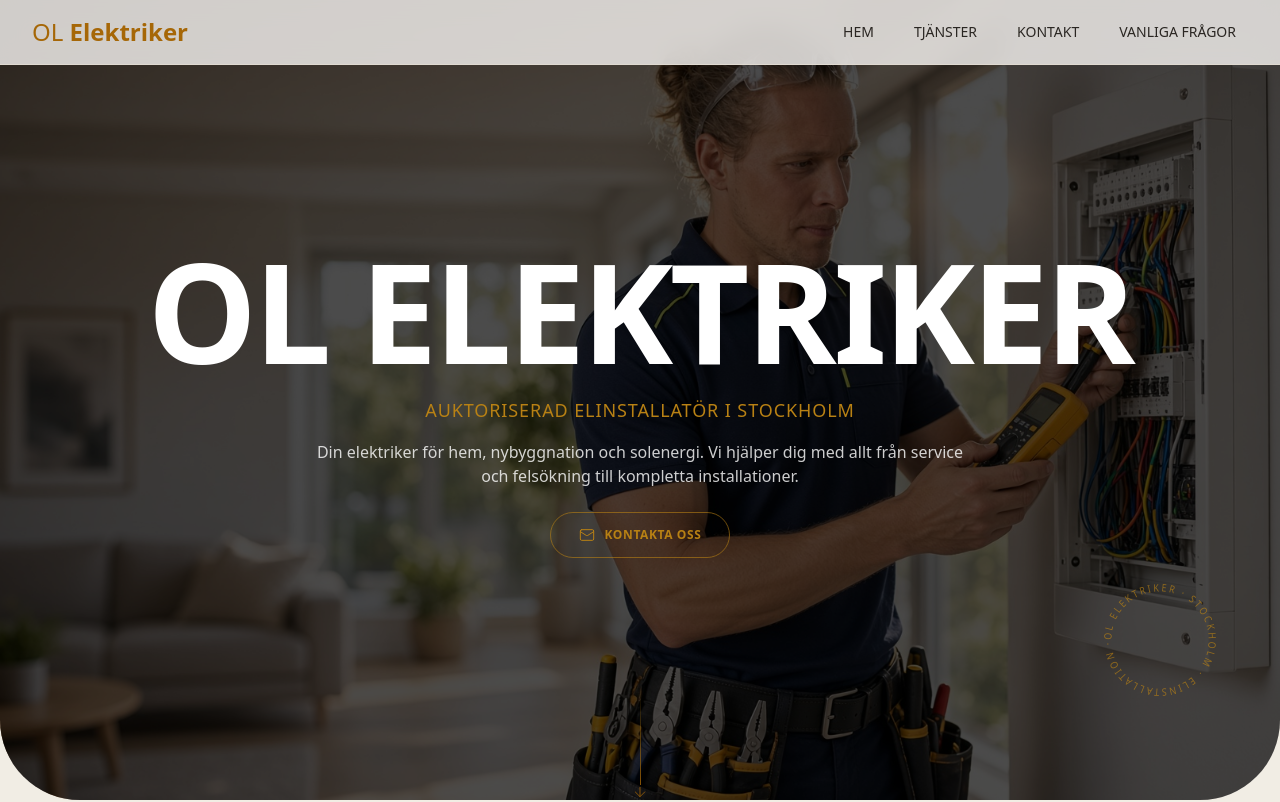
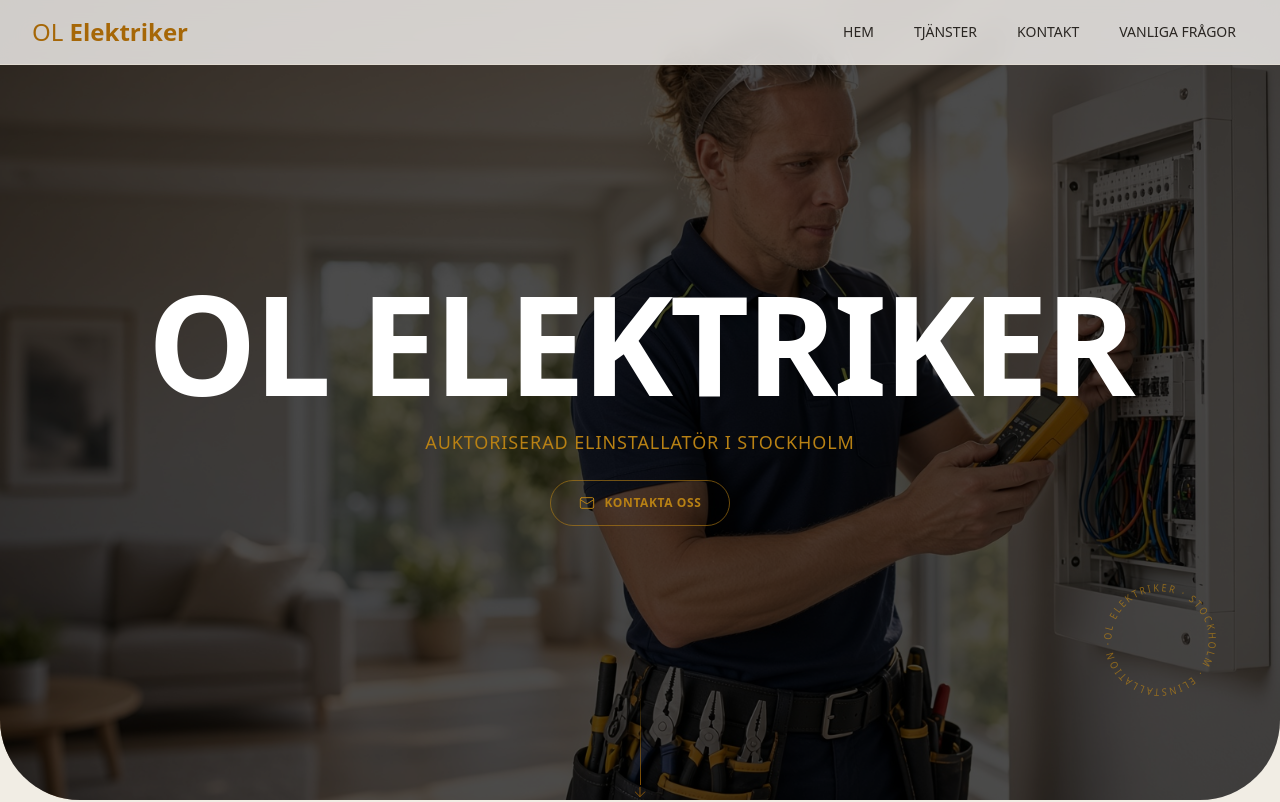
Before and after one commit to Salimi/ol-elektriker, a React (Vite) app: page / in a window 1280 px wide. Shown: the top 802 px of the page. Built offline with nearby package versions, Linux system fonts and the light colour scheme.

Commit message:
Hero: remove intro paragraph

```diff
--- a/src/components/Hero.tsx
+++ b/src/components/Hero.tsx
@@ -39,9 +39,6 @@ const Hero = () => {
             <div className="text-gold-subtle text-sm md:text-base lg:text-lg font-light tracking-wider uppercase mt-4">
               {t("hero.subtitle")}
             </div>
-            <p className="max-w-2xl mx-auto text-white/80 text-sm md:text-base leading-relaxed px-2">
-              {t("hero.intro")}
-            </p>
 
             {/* Contact Icons - Elegant placement */}
             <div className="space-y-4">
--- a/src/contexts/LanguageContext.tsx
+++ b/src/contexts/LanguageContext.tsx
@@ -18,7 +18,6 @@ const translations: Record<string, string> = {
   // Hero
   'hero.title': 'OL Elektriker',
   'hero.subtitle': 'Auktoriserad elinstallatör i Stockholm',
-  'hero.intro': 'Din elektriker för hem, nybyggnation och solenergi. Vi hjälper dig med allt från service och felsökning till kompletta installationer.',
   'hero.cta': 'Kontakta Oss',
 
   // About
```
